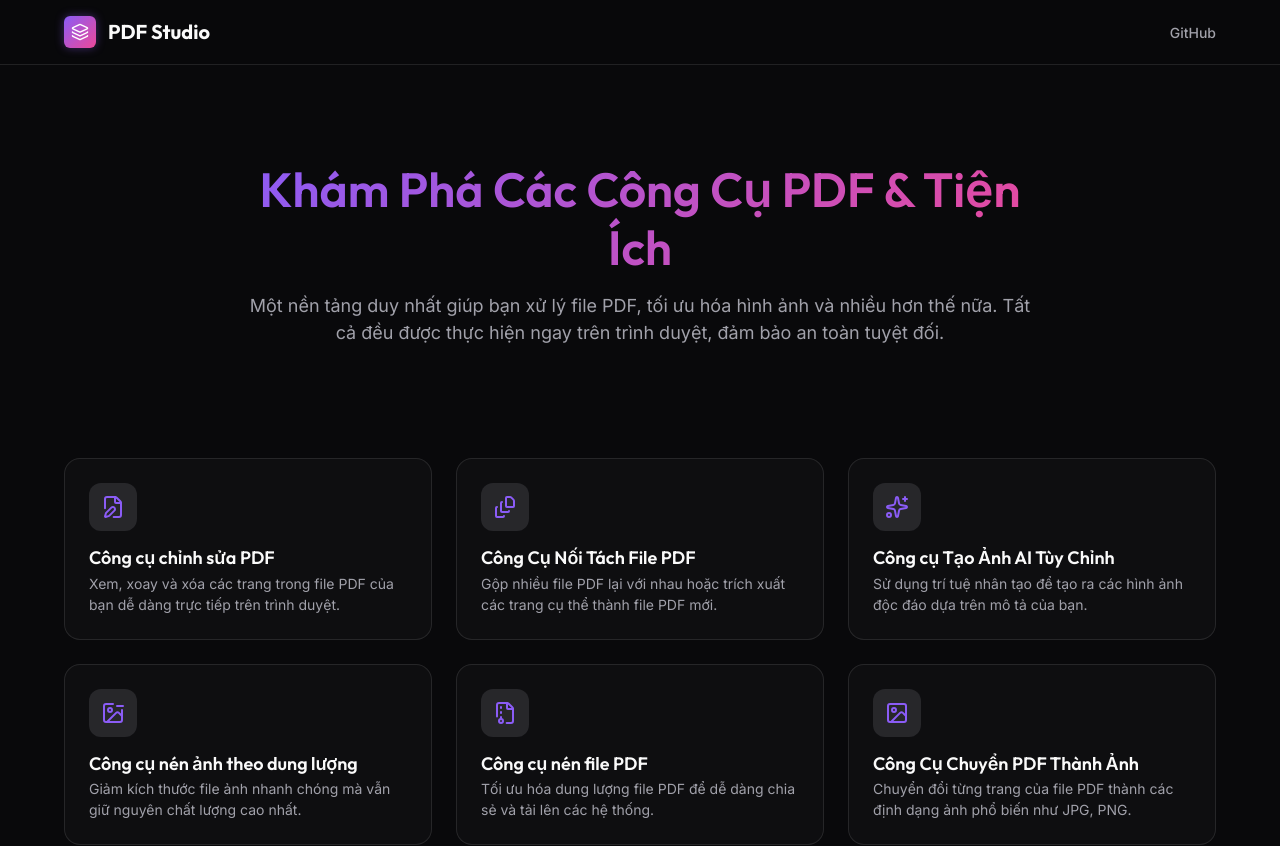
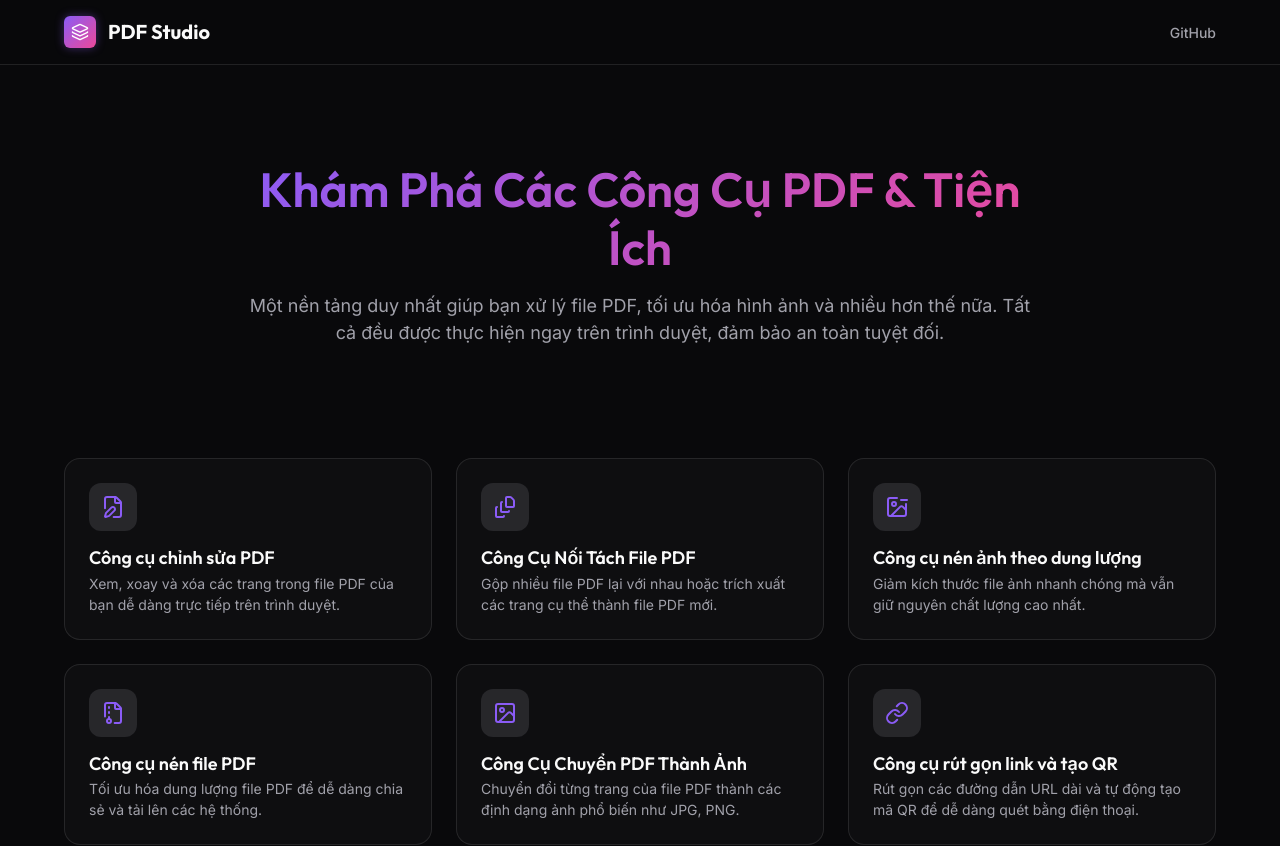
Before and after one commit to rchg2025/pdfstudio, a React (Vite) app: page / in a window 1280 px wide. Shown: the top 846 px of the page. Built offline with nearby package versions, Linux system fonts and the light colour scheme.

Commit message:
Remove AiImage feature as requested

```diff
--- a/src/App.tsx
+++ b/src/App.tsx
@@ -7,7 +7,6 @@ import PdfToImage from './pages/PdfToImage';
 import PdfCompressor from './pages/PdfCompressor';
 import ImageCompressor from './pages/ImageCompressor';
 import QrLink from './pages/QrLink';
-import AiImage from './pages/AiImage';
 
 function App() {
   return (
@@ -21,7 +20,6 @@ function App() {
           <Route path="pdf-compressor" element={<PdfCompressor />} />
           <Route path="image-compressor" element={<ImageCompressor />} />
           <Route path="qr-link" element={<QrLink />} />
-          <Route path="ai-image" element={<AiImage />} />
         </Route>
       </Routes>
     </BrowserRouter>
--- a/src/pages/AiImage.tsx
+++ /dev/null
@@ -1,12 +0,0 @@
-
-
-const AiImage = () => {
-  return (
-    <div className="animate-fade-in glass-card">
-      <h2 className="text-gradient" style={{ marginBottom: '1rem' }}>Công cụ Tạo Ảnh AI Tùy Chỉnh</h2>
-      <p className="text-secondary">Tính năng này đang được xây dựng (cần kết nối API)...</p>
-    </div>
-  );
-};
-
-export default AiImage;
--- a/src/pages/Home.tsx
+++ b/src/pages/Home.tsx
@@ -2,7 +2,6 @@ import { Link } from 'react-router-dom';
 import {
   FileEdit,
   FileStack,
-  Sparkles,
   ImageMinus,
   FileArchive,
   Image as ImageIcon,
@@ -22,12 +21,6 @@ const tools = [
     icon: <FileStack size={24} />,
     title: 'Công Cụ Nối Tách File PDF',
     desc: 'Gộp nhiều file PDF lại với nhau hoặc trích xuất các trang cụ thể thành file PDF mới.'
-  },
-  {
-    path: '/ai-image',
-    icon: <Sparkles size={24} />,
-    title: 'Công cụ Tạo Ảnh AI Tùy Chỉnh',
-    desc: 'Sử dụng trí tuệ nhân tạo để tạo ra các hình ảnh độc đáo dựa trên mô tả của bạn.'
   },
   {
     path: '/image-compressor',
```
